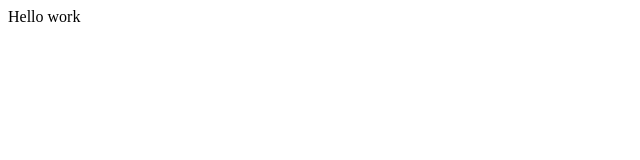
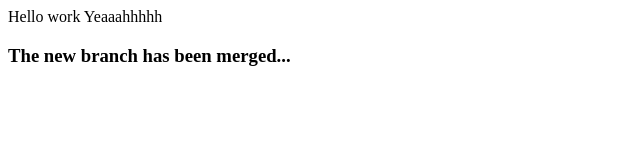
Before and after one commit to sahilp007/student-demo-repo, a plain HTML site: page index.html in a window 1280 px wide. Shown: the whole page, without its empty margins (0-640 px from the left). Drawn offline with Linux system fonts and the light colour scheme.

Commit message:
branching

```diff
--- a/index.html
+++ b/index.html
@@ -5,6 +5,8 @@
 	<title>Demooooo</title>
 </head>
 <body>
-Hello  work
+Hello work
+Yeaaahhhhh
+<h3><b>The new branch has been merged...</b></h3>
 </body>
 </html>
```
